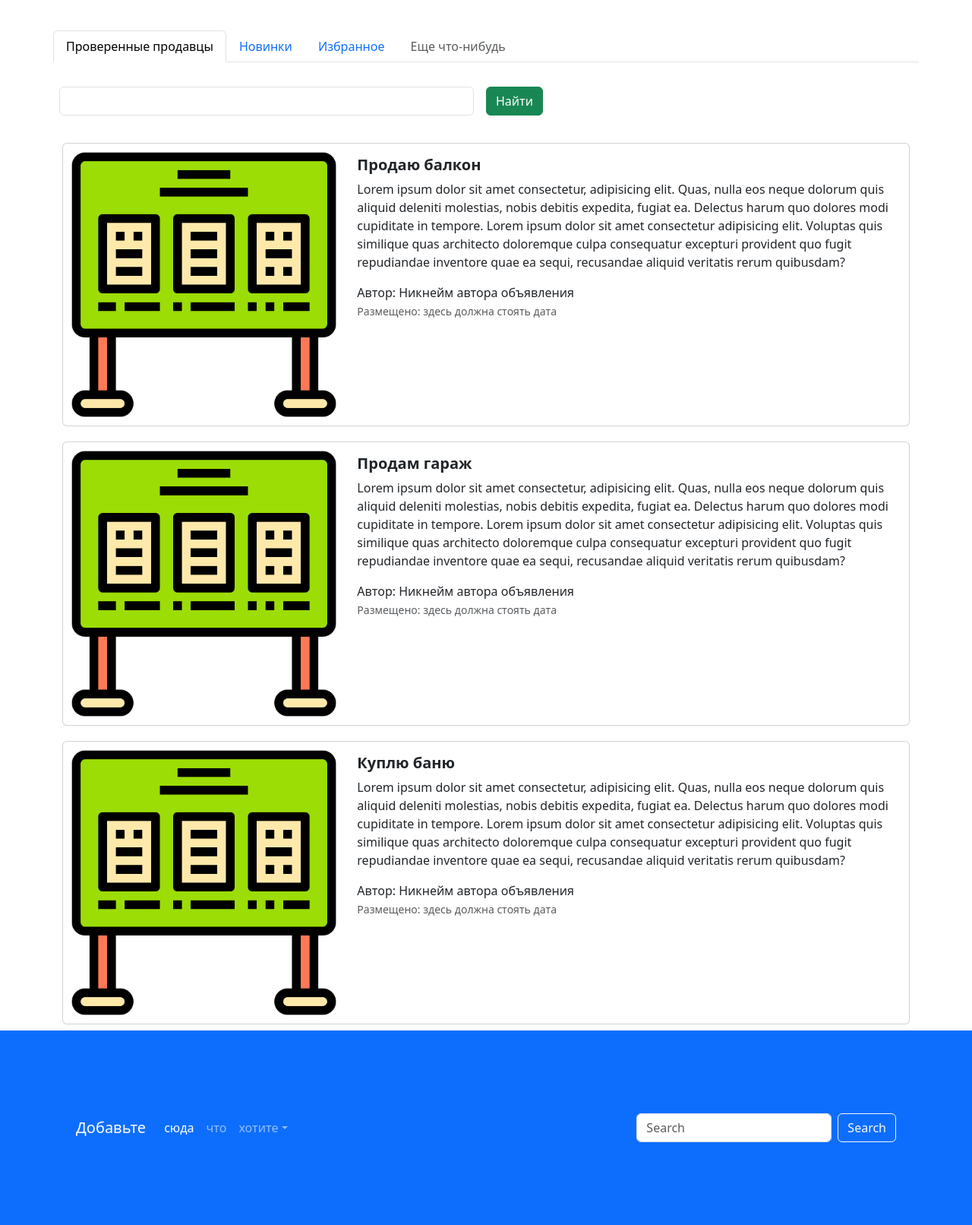
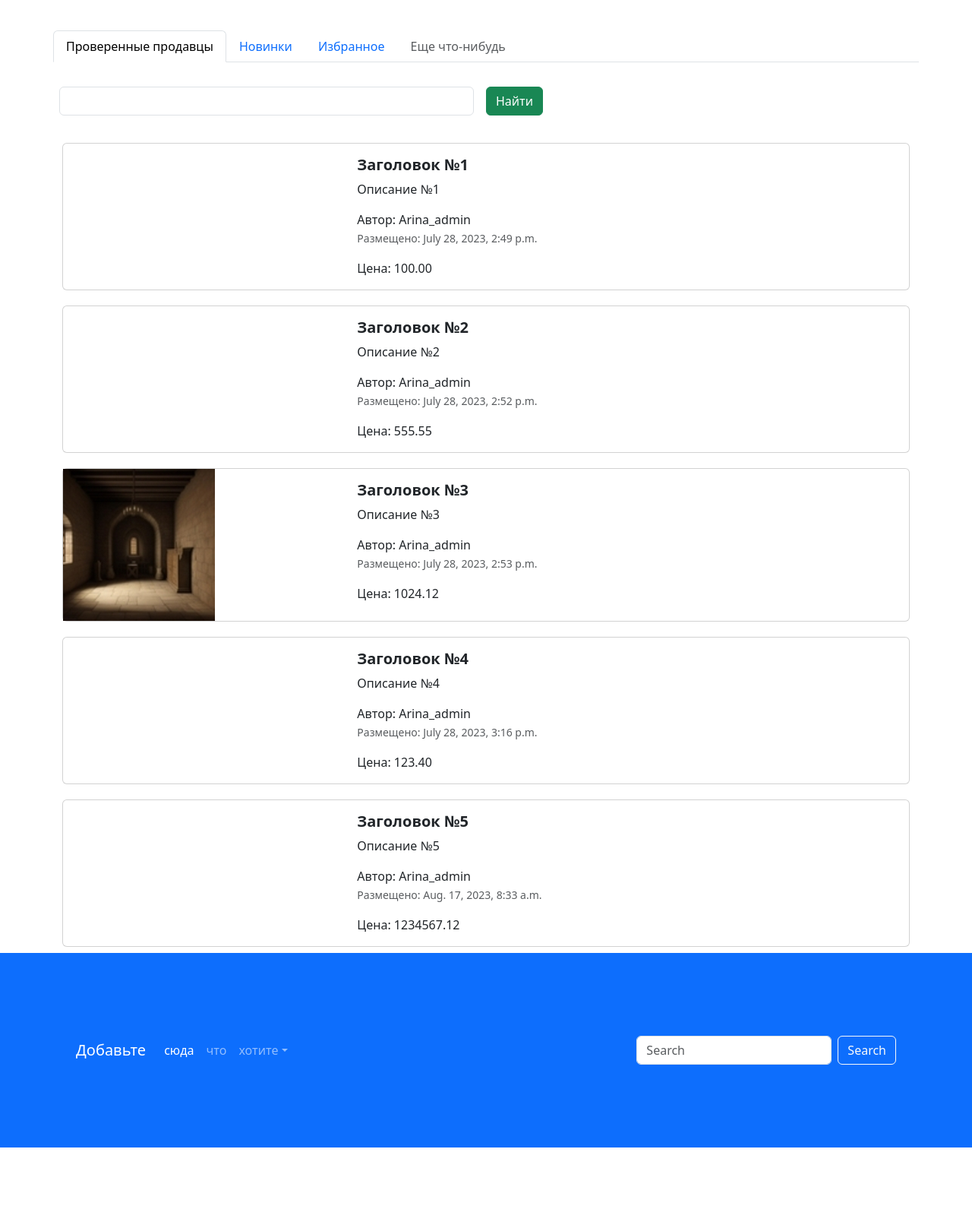
Before and after one commit to Arina120/Module_4, a Django app: page / in a window 1280 px wide. Shown: the part 708-2320 px from the top of the page at 76% size. After the commit the page ends 2218 px from the top, so only its background shows below. Run offline with Django 4.2, Linux system fonts and the light colour scheme; data comes from the database, SQL or seed files in the repository; both versions use the stored data as it was after the commit; some libraries are stand-ins or nearby versions.

Commit message:
filled in templates

```diff
--- a/advertisement_project/advertisement_project/settings.py
+++ b/advertisement_project/advertisement_project/settings.py
@@ -121,6 +121,10 @@
 STATICFILES_DIRS = [
     Path.joinpath(BASE_DIR, 'static')
 ]
+MEDIA_URL = 'media/'
+MEDIA_ROOT = Path.joinpath(BASE_DIR, 'media/')
+
+
 # Default primary key field type
 # https://docs.djangoproject.com/en/4.2/ref/settings/#default-auto-field
 
--- a/advertisement_project/advertisement_project/urls.py
+++ b/advertisement_project/advertisement_project/urls.py
@@ -16,9 +16,14 @@
 """
 from django.contrib import admin
 from django.urls import path, include
+from django.conf import settings
+from django.conf.urls.static import static
 
 urlpatterns = [
     path('admin/', admin.site.urls),
     path('', include('app_advertisement.urls')),
     path('lesson_4', include('app_lesson_4.urls')),
 ]
+
+if settings.DEBUG:
+    urlpatterns += static(settings.MEDIA_URL, document_root = settings.MEDIA_ROOT)
--- a/advertisement_project/app_advertisement/admin.py
+++ b/advertisement_project/app_advertisement/admin.py
@@ -3,12 +3,12 @@
 # Register your models here.
 
 class AdvertisementAdmin(admin.ModelAdmin):
-    list_display = ['id', 'title', 'description', 'price', 'auction', 'connection', 'created_date', 'updated_date']
+    list_display = ['id', 'title', 'description', 'price', 'auction', 'connection', 'created_date', 'updated_date', 'image']
     list_filter = ['auction', 'created_time']
     actions = ['make_auction_as_false', 'make_auction_as_true']
     fieldsets = (
         ('Общее', {
-            'fields': ('title', 'description', 'connection'),
+            'fields': ('title', 'description', 'connection', 'image'),
         }),
         ('Финансы', {
             'fields': ('price', 'auction'),
--- a/advertisement_project/app_advertisement/models.py
+++ b/advertisement_project/app_advertisement/models.py
@@ -1,7 +1,11 @@
 from django.db import models
 from django.contrib import admin
 from django.utils.html import format_html
+from django.contrib.auth import get_user_model
 # Create your models here.
+
+User = get_user_model()
+
 class Advertisement(models.Model):
     title = models.CharField('Заголовок', max_length=128)
     description = models.TextField('Описание')
@@ -10,6 +14,8 @@
     connection = models.BooleanField('Связь', help_text='Отметьте, если возможна связь с продавцом', default=True)
     created_time = models.DateTimeField(auto_now_add=True)
     updated_time = models.DateTimeField(auto_now=True)
+    user = models.ForeignKey(User, verbose_name='Пользователь', on_delete=models.CASCADE)
+    image = models.ImageField('Изображение', upload_to='advertisements/')
 
     @admin.display(description='Дата создания')
     def created_date(self):
--- a/advertisement_project/app_advertisement/views.py
+++ b/advertisement_project/app_advertisement/views.py
@@ -1,9 +1,12 @@
 from django.shortcuts import render
 from django.http import HttpResponse
-
+from .models import Advertisement
 
 # Create your views here.
 def index(request):
-    return render(request, 'index.html')
+    advertisements = Advertisement.objects.all()
+    context = {'advertisements' : advertisements}
+    return render(request, 'index.html', context)
+
 def top_sellers(request):
     return render(request, 'top-sellers.html')
--- a/advertisement_project/templates/index.html
+++ b/advertisement_project/templates/index.html
@@ -95,89 +95,36 @@
       </div>
     </form>
   </div>
+  {% for adv in advertisements %}
   <div class="col">
     <div class="card mb-2" style="max-width: 1200px; margin-top: 20px;">
       <div class="row g-0">
         <div class="col-md-4">
           <a href="advertisement.html" class="nav-link">
-            <img src="img/adv.png" class="img-fluid rounded-start" alt="Card title">
+            <img src="{% if adv.image %} {{ adv.image.url }} {% endif %}" >
           </a>
         </div>
         <div class="col-md-8">
           <div class="card-body">
             <h5 class="card-title">
-              <a href="advertisement.html" class="nav-link"><strong>Продаю балкон</strong></a>
+              <a href="advertisement.html" class="nav-link"><strong>{{ adv.title }}</strong></a>
             </h5>
             <a href="advertisement.html" class="nav-link">
               <p class="card-text">
-                Lorem ipsum dolor sit amet consectetur, adipisicing elit. Quas, nulla eos neque dolorum quis aliquid
-                deleniti molestias, nobis debitis expedita, fugiat ea. Delectus harum quo dolores modi cupiditate in
-                tempore. Lorem ipsum dolor sit amet consectetur adipisicing elit. Voluptas quis similique quas
-                architecto doloremque culpa consequatur excepturi provident quo fugit repudiandae inventore quae ea
-                sequi, recusandae aliquid veritatis rerum quibusdam?
+                {{ adv.description }}
               </p>
-              <span>Автор: Никнейм автора объявления</span>
-              <p class="card-text"><small class="text-muted">Размещено: здесь должна стоять дата</small></p>
+              <span>Автор: {{ adv.user }}</span>
+              <p class="card-text"><small class="text-muted">Размещено: {{ adv.created_time }}</small></p>
+              <span>Цена: {{ adv.price }}</span>
+
             </a>
           </div>
         </div>
       </div>
     </div>
-    <div class="card mb-2" style="max-width: 1200px; margin-top: 20px;">
-      <div class="row g-0">
-        <div class="col-md-4">
-          <a href="advertisement.html" class="nav-link">
-            <img src="img/adv.png" class="img-fluid rounded-start" alt="Card title">
-          </a>
-        </div>
-        <div class="col-md-8">
-          <div class="card-body">
-            <h5 class="card-title">
-              <a href="advertisement.html" class="nav-link"><strong>Продам гараж</strong></a>
-            </h5>
-            <a href="advertisement.html" class="nav-link">
-              <p class="card-text">
-                Lorem ipsum dolor sit amet consectetur, adipisicing elit. Quas, nulla eos neque dolorum quis aliquid
-                deleniti molestias, nobis debitis expedita, fugiat ea. Delectus harum quo dolores modi cupiditate in
-                tempore. Lorem ipsum dolor sit amet consectetur adipisicing elit. Voluptas quis similique quas
-                architecto doloremque culpa consequatur excepturi provident quo fugit repudiandae inventore quae ea
-                sequi, recusandae aliquid veritatis rerum quibusdam?
-              </p>
-              <span>Автор: Никнейм автора объявления</span>
-              <p class="card-text"><small class="text-muted">Размещено: здесь должна стоять дата</small></p>
-            </a>
-          </div>
-        </div>
-      </div>
-    </div>
-    <div class="card mb-2" style="max-width: 1200px; margin-top: 20px;">
-      <div class="row g-0">
-        <div class="col-md-4">
-          <a href="advertisement.html" class="nav-link">
-            <img src="img/adv.png" class="img-fluid rounded-start" alt="Card title">
-          </a>
-        </div>
-        <div class="col-md-8">
-          <div class="card-body">
-            <h5 class="card-title">
-              <a href="advertisement.html" class="nav-link"><strong>Куплю баню</strong></a>
-            </h5>
-            <a href="advertisement.html" class="nav-link">
-              <p class="card-text">
-                Lorem ipsum dolor sit amet consectetur, adipisicing elit. Quas, nulla eos neque dolorum quis aliquid
-                deleniti molestias, nobis debitis expedita, fugiat ea. Delectus harum quo dolores modi cupiditate in
-                tempore. Lorem ipsum dolor sit amet consectetur adipisicing elit. Voluptas quis similique quas
-                architecto doloremque culpa consequatur excepturi provident quo fugit repudiandae inventore quae ea
-                sequi, recusandae aliquid veritatis rerum quibusdam?
-              </p>
-              <span>Автор: Никнейм автора объявления</span>
-              <p class="card-text"><small class="text-muted">Размещено: здесь должна стоять дата</small></p>
-            </a>
-          </div>
-        </div>
-      </div>
-    </div>
+
   </div>
+  {% endfor %}
 </div>
 <footer style="padding: 100px;" class="bg-primary">
   <nav class="navbar navbar-expand-sm navbar-dark">
```
Also changed, not shown: advertisement_project/app_advertisement/migrations/0004_advertisement_user.py (added), advertisement_project/app_advertisement/migrations/0005_advertisement_image.py (added), advertisement_project/db.sqlite3, advertisement_project/media/advertisements/-1_orig_1.jpg (added).
